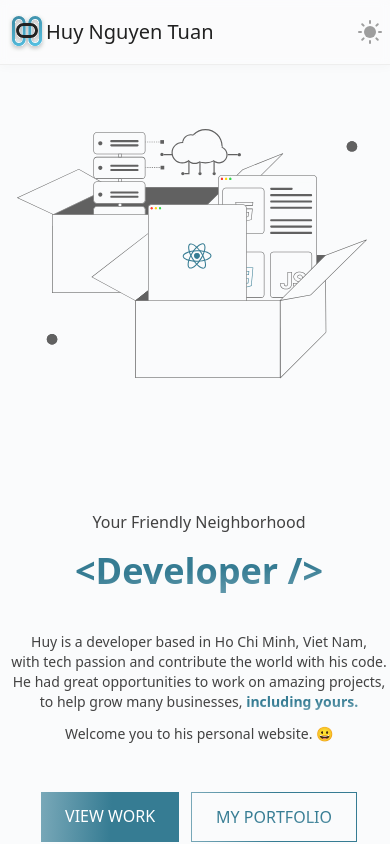
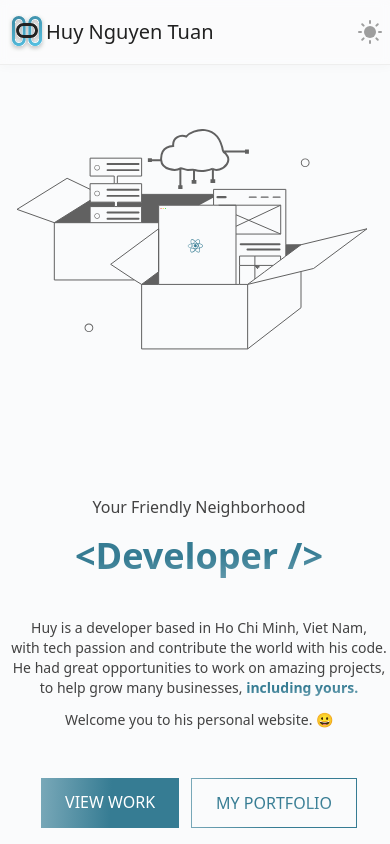
Before and after one commit to tuanhuydev/huynt, a Next.js app: page / in a window 390 px wide. Shown: the top 844 px of the page. Built offline with nearby package versions, Linux system fonts and the light colour scheme.

Commit message:
fix(hero): graphic not responsive

```diff
--- a/components/Hero/index.tsx
+++ b/components/Hero/index.tsx
@@ -1,5 +1,6 @@
-import GraphicMd from 'assets/images/graphic/graphic_md.svg';
-import GraphicSm from 'assets/images/graphic/graphic_sm.svg';
+import IconLg from 'assets/images/graphic/icon_lg.svg';
+import IconSm from 'assets/images/graphic/icon_sm.svg';
+
 import { useEffect, useState } from 'react';
 
 const useWidth = () => {
@@ -8,10 +9,11 @@ const useWidth = () => {
   const handleResize = () => setWidth(window.innerWidth);
 
   useEffect(() => {
+    handleResize();
     window.addEventListener('load', handleResize);
     window.addEventListener('resize', handleResize);
     return () => window.removeEventListener('resize', handleResize);
-  }, [handleResize]);
+  }, []);
   return width;
 };
 
@@ -37,10 +39,8 @@ const Hero = () => {
               <a className='gradient-button-outline text-md lg:text-base' href='#about-me'>My Portfolio</a>
             </div>
         </div>
-        <div className='pr-2 md:pr-2 lg:pr-4 2xl:pr-8 flex-column items-center justify-center order-1 lg:order-2 xlg:justify-start my-16 md:my-24 lg:my-48 mx-auto'>
-            {
-              width > 650 ? <GraphicMd /> : <GraphicSm />
-            }
+        <div className='pr-2 md:pr-2 lg:pr-4 2xl:pr-8 flex-column items-center justify-center order-1 lg:order-2 xlg:justify-start my-16 md:my-24 lg:my-32 mx-auto'>
+            { width > 650 ? <IconLg /> : <IconSm /> }
         </div>
       </div>
     </div>
--- a/pages/_app.tsx
+++ b/pages/_app.tsx
@@ -24,7 +24,7 @@ function MyApp({ Component, pageProps }: AppProps) {
     <meta property="twitter:title" content="Huy Nguyen - Software Engineer" />
     <meta property="twitter:description" content="Hi there, I am Huy" />
     <meta property="twitter:image" content="/preview.jpeg" />
-        </Head>
+  </Head>
     <Component {...pageProps} />
     </>
 }
```
Also changed, not shown: assets/images/graphic/icon_lg.svg (added), assets/images/graphic/icon_sm.svg (added).
